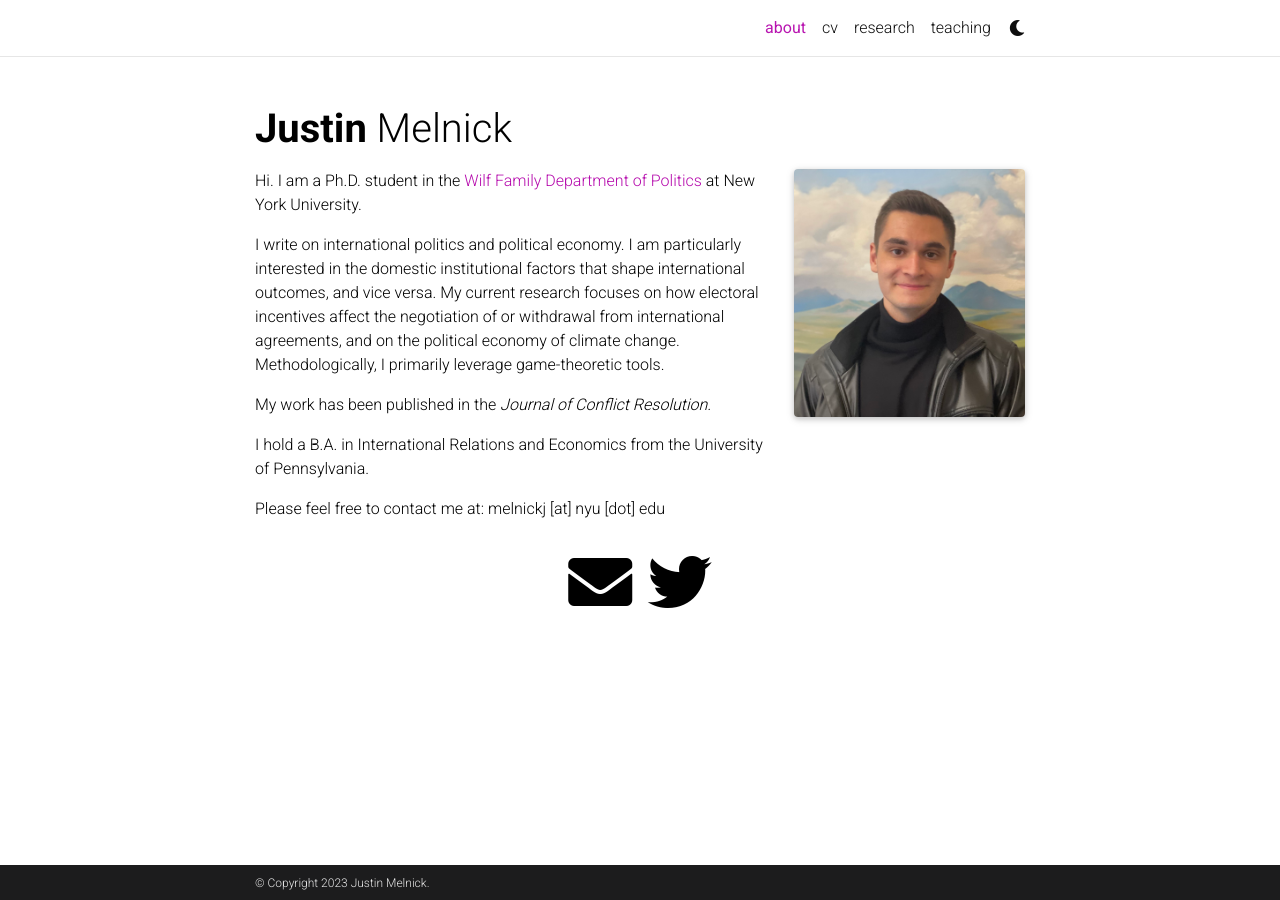
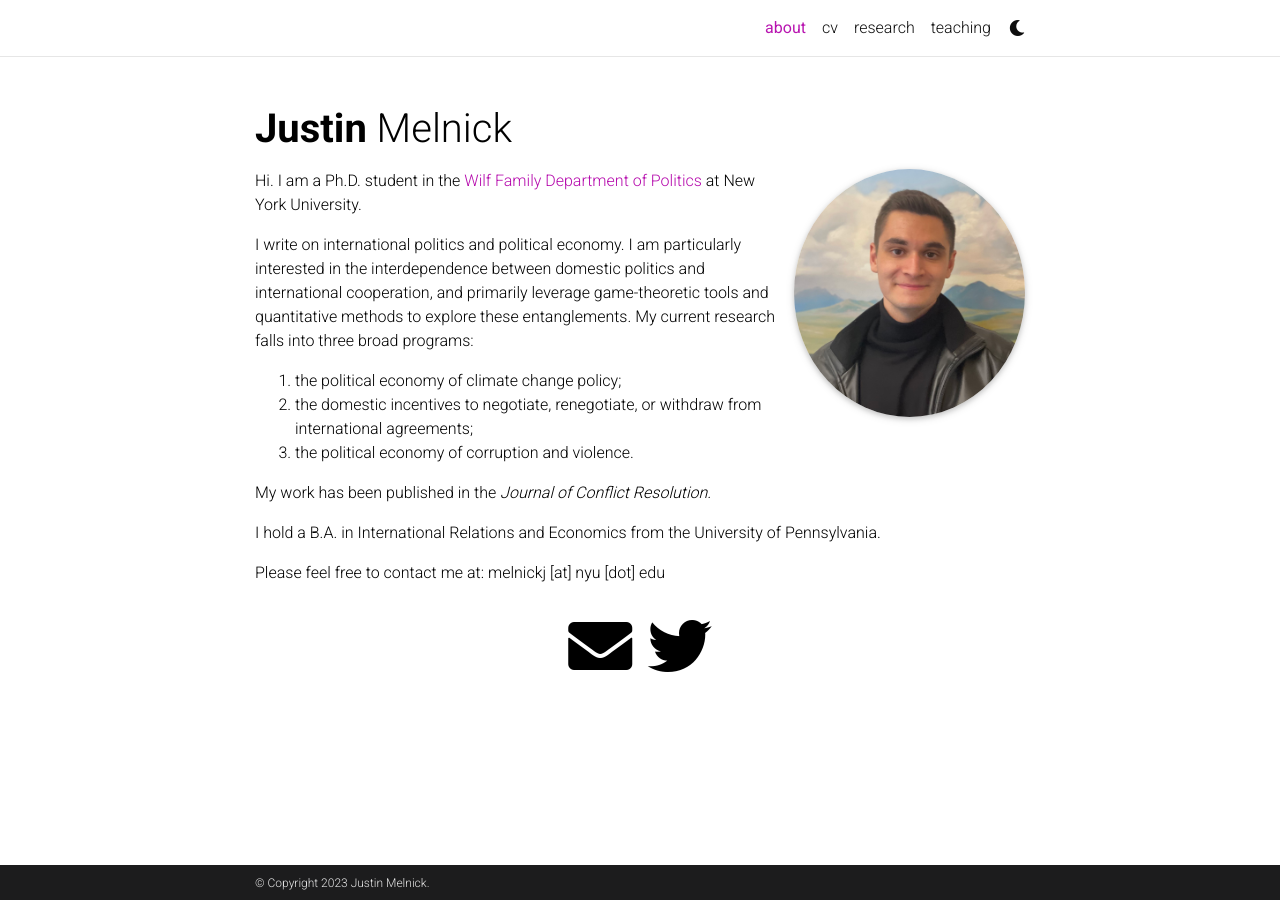
Before and after one commit to justinmelnick/justinmelnick.github.io, a Jekyll site: the page built from _pages/about.md, in a window 1280 px wide. Built offline with Jekyll 4.4.1, drawn with Linux system fonts in a browser that asks for light colours; full-size pictures stand in for the smaller copies a plugin makes; comment, search, counter and statistics services are not loaded; a style sheet for code colours, icons or effects is not loaded.

Commit message:
Update about.md

```diff
--- a/_pages/about.md
+++ b/_pages/about.md
@@ -20,7 +20,10 @@
 
 Hi. I am a Ph.D. student in the [Wilf Family Department of Politics](https://as.nyu.edu/departments/politics.html) at New York University.
 
-I write on international politics and political economy. I am particularly interested in the domestic institutional factors that shape international outcomes, and vice versa. My current research focuses on how electoral incentives affect the negotiation of or withdrawal from international agreements, and on the political economy of climate change. Methodologically, I primarily leverage game-theoretic tools.
+I write on international politics and political economy. I am particularly interested in the interdependence between domestic politics and international cooperation, and primarily leverage game-theoretic tools and quantitative methods to explore these entanglements.  My current research falls into three broad programs:
+1. the political economy of climate change policy;
+2. the domestic incentives to negotiate, renegotiate, or withdraw from international agreements;
+3. the political economy of corruption and violence.
 
 My work has been published in the _Journal of Conflict Resolution._
 
```
Also changed, not shown: other parts of _pages/about.md (+1 -1 lines).
